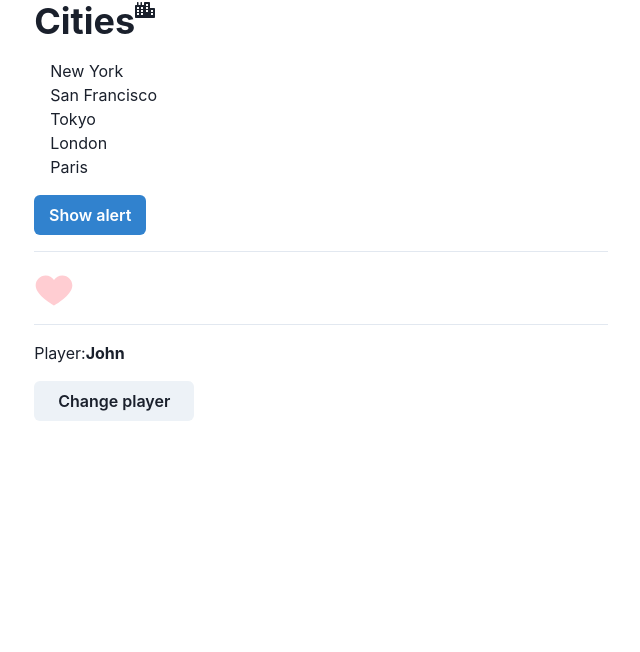
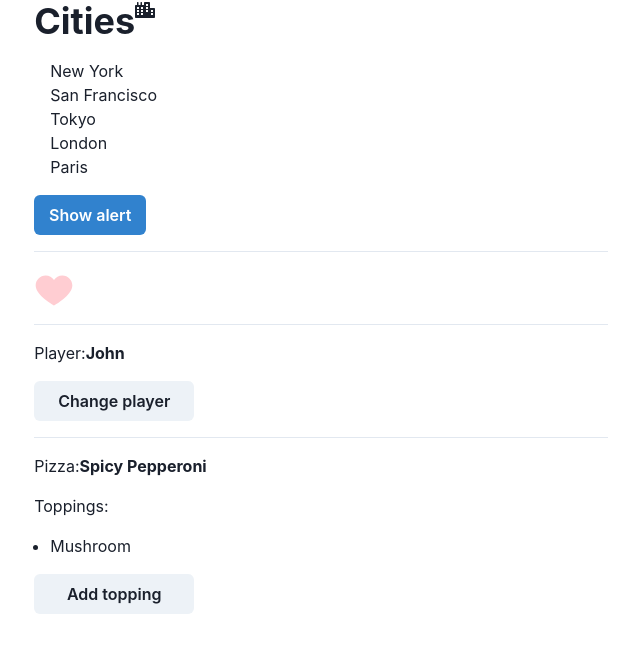
Before and after one commit to kboul/react-18, a React (Vite) app: page / in a window 1280 px wide. Shown: the top 652 px of the page, without its empty margins (319-959 px from the left). Built offline with nearby package versions, Linux system fonts and the light colour scheme.

Commit message:
Updating state of a complex object containing an array

```diff
--- a/src/App.tsx
+++ b/src/App.tsx
@@ -2,7 +2,7 @@ import { Container, Flex, Stack } from "@chakra-ui/react";
 import { useState } from "react";
 import { FaCity } from "react-icons/fa";
 
-import { Alert, Button, Like, ListGroup, Player } from "./components";
+import { Alert, Button, Like, ListGroup, Player, Pizza } from "./components";
 
 export default function App() {
   const [showAlert, setShowAlert] = useState(false);
@@ -41,6 +41,9 @@ export default function App() {
 
         <hr />
         <Player />
+
+        <hr />
+        <Pizza />
       </Stack>
     </Container>
   );
--- /dev/null
+++ b/src/components/Pizza.tsx
@@ -0,0 +1,36 @@
+import { Flex, UnorderedList, ListItem } from "@chakra-ui/react";
+import { useState } from "react";
+
+import { Button } from ".";
+
+export default function Pizza() {
+  const [pizza, setpPizza] = useState({
+    name: "Spicy Pepperoni",
+    toppings: ["Mushroom"],
+  });
+
+  const handleClick = () => {
+    setpPizza((prevState) => ({
+      ...prevState,
+      toppings: [...prevState.toppings, "Cheese"],
+    }));
+  };
+
+  return (
+    <>
+      <Flex>
+        Pizza: <b>{pizza.name}</b>
+        <br />
+      </Flex>
+      Toppings:
+      <UnorderedList>
+        {pizza.toppings.map((topping) => (
+          <ListItem key={topping}>{topping}</ListItem>
+        ))}
+      </UnorderedList>
+      <Button width={40} onClick={handleClick}>
+        Add topping
+      </Button>
+    </>
+  );
+}
--- a/src/components/Player.tsx
+++ b/src/components/Player.tsx
@@ -1,5 +1,6 @@
 import { Flex } from "@chakra-ui/react";
 import { useState } from "react";
+
 import { Button } from ".";
 
 export default function Player() {
--- a/src/components/index.tsx
+++ b/src/components/index.tsx
@@ -2,4 +2,5 @@ export { default as Alert } from "./Alert";
 export { default as Button } from "./Button";
 export { default as Like } from "./Like";
 export { default as ListGroup } from "./ListGroup/ListGroup";
+export { default as Pizza } from "./Pizza";
 export { default as Player } from "./Player";
```
